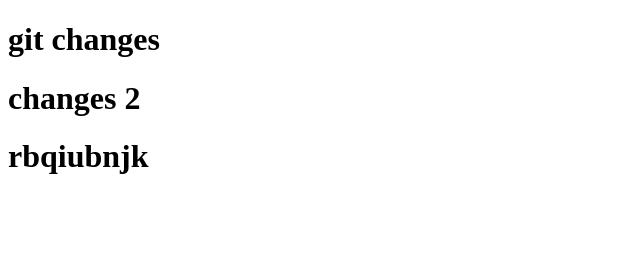
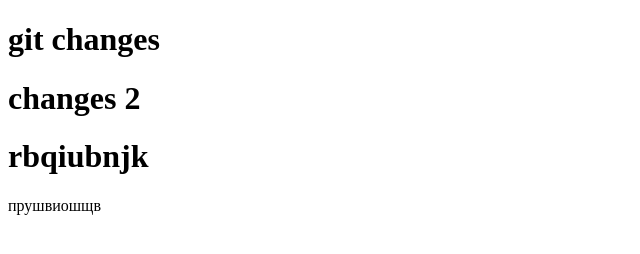
Before and after one commit to varchenkomichael/site-, a plain HTML site: page index.html in a window 1280 px wide. Shown: the whole page, without its empty margins (0-640 px from the left). Drawn offline with Linux system fonts and the light colour scheme.

Commit message:
third commit

```diff
--- a/index.html
+++ b/index.html
@@ -8,5 +8,6 @@
 <h1>git changes</h1>
 <h1>changes 2</h1>
 <h1>rbqiubnjk</h1>
+<p1>прушвиошщв</p1>
 </body>
 </html>
```
